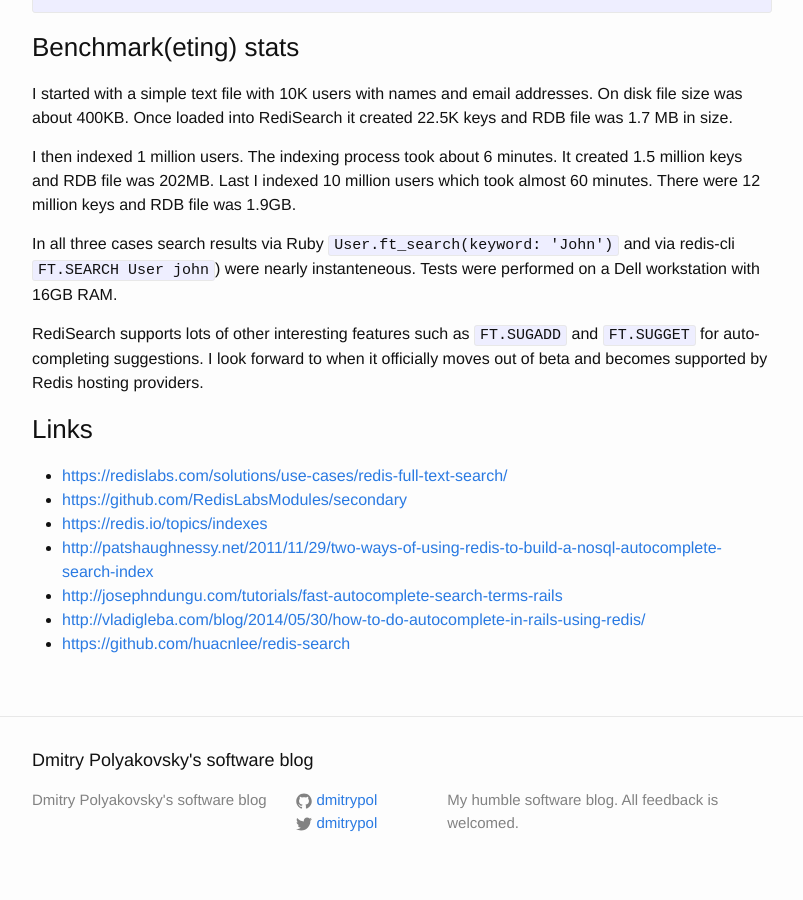
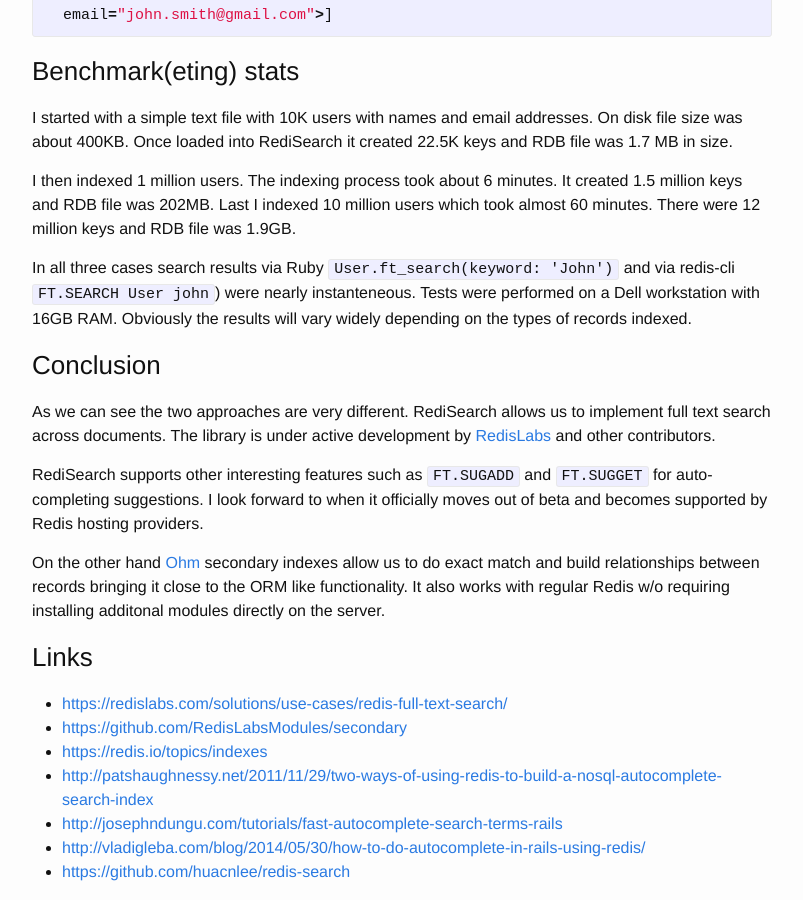
Before and after one commit to dmitrypol/dmitrypol.github.io, a Jekyll site: the page built from _posts/2017-05-13-redis-search.md, in a window 1280 px wide and 900 px high, scrolled down 5002 px. Shown: the whole window, without its empty margins (238-1041 px from the left). Built offline with Jekyll 4.4.1, drawn with Linux system fonts in a browser that asks for light colours; nearby versions of some CDN libraries; comment, search, counter and statistics services are not loaded.

Commit message:
updated post

```diff
--- a/_posts/2017-05-13-redis-search.md
+++ b/_posts/2017-05-13-redis-search.md
@@ -221,9 +221,15 @@
 
 I then indexed 1 million users.  The indexing process took about 6 minutes.  It created 1.5 million keys and RDB file was 202MB.  Last I indexed 10 million users which took almost 60 minutes.  There were 12 million keys and RDB file was 1.9GB.
 
-In all three cases search results via Ruby `User.ft_search(keyword: 'John')` and via redis-cli `FT.SEARCH User john`) were nearly instanteneous.  Tests were performed on a Dell workstation with 16GB RAM.
+In all three cases search results via Ruby `User.ft_search(keyword: 'John')` and via redis-cli `FT.SEARCH User john`) were nearly instanteneous.  Tests were performed on a Dell workstation with 16GB RAM.  Obviously the results will vary widely depending on the types of records indexed.
 
-RediSearch supports lots of other interesting features such as `FT.SUGADD` and `FT.SUGGET` for  auto-completing suggestions.  I look forward to when it officially moves out of beta and becomes supported by Redis hosting providers.
+### Conclusion
+
+As we can see the two approaches are very different.  RediSearch allows us to implement full text search across documents.  The library is under active development by [RedisLabs](https://redislabs.com/) and other contributors.
+
+RediSearch supports other interesting features such as `FT.SUGADD` and `FT.SUGGET` for  auto-completing suggestions.  I look forward to when it officially moves out of beta and becomes supported by Redis hosting providers.
+
+On the other hand [Ohm](https://github.com/soveran/ohm) secondary indexes allow us to do exact match and build relationships between records bringing it close to the ORM like functionality.  It also works with regular Redis w/o requiring installing additonal modules directly on the server.
 
 ### Links
 * [https://redislabs.com/solutions/use-cases/redis-full-text-search/](https://redislabs.com/solutions/use-cases/redis-full-text-search/)
```
